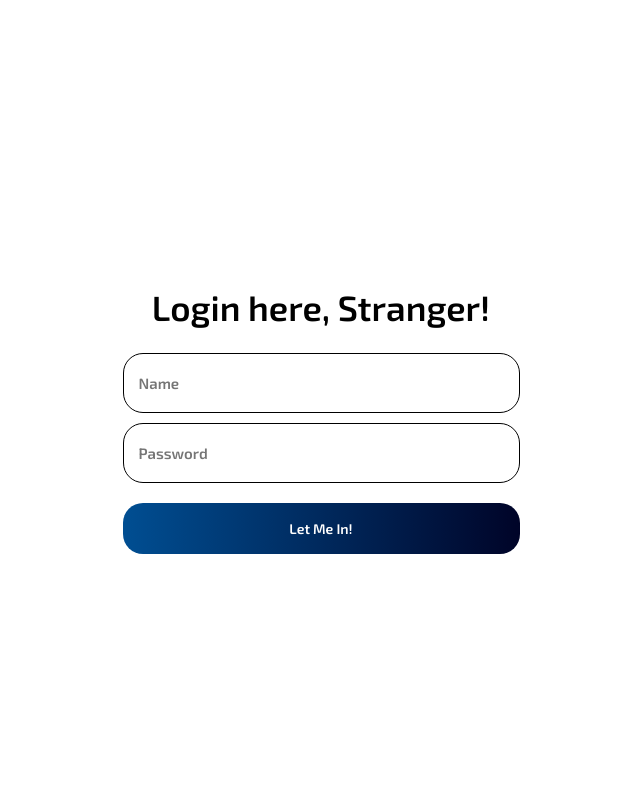
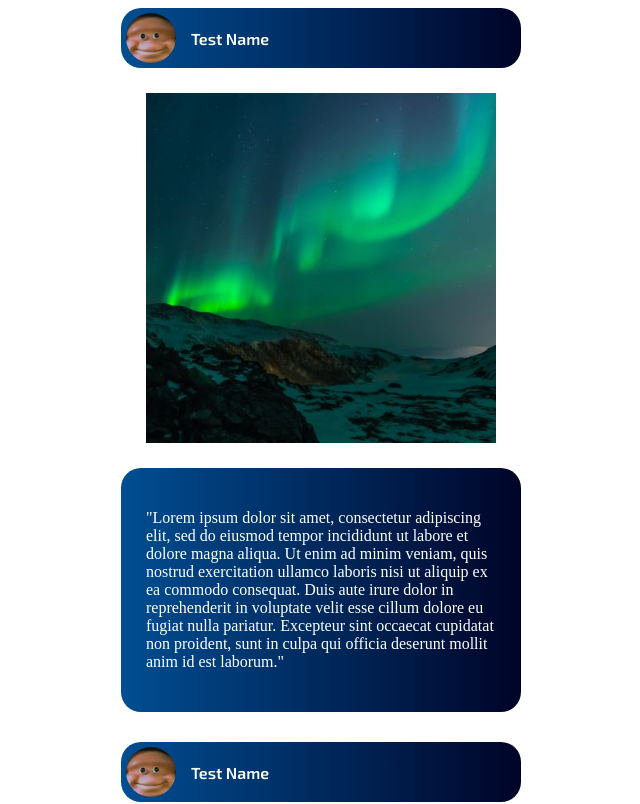
Before and after one commit to saxplayer1/gunscope, a React (Create React App) app: page / in a window 1280 px wide. Shown: the top 804 px of the page, without its empty margins (319-959 px from the left). Built offline with nearby package versions, Linux system fonts and the light colour scheme; what gun would draw is missing.

Commit message:
likes and download

```diff
--- a/package.json
+++ b/package.json
@@ -3,6 +3,10 @@
   "version": "0.1.0",
   "private": true,
   "dependencies": {
+    "@fortawesome/fontawesome-svg-core": "^6.2.0",
+    "@fortawesome/free-regular-svg-icons": "^6.2.0",
+    "@fortawesome/free-solid-svg-icons": "^6.2.0",
+    "@fortawesome/react-fontawesome": "^0.2.0",
     "@reduxjs/toolkit": "^1.8.4",
     "@testing-library/jest-dom": "^5.16.5",
     "@testing-library/react": "^13.3.0",
--- a/public/index.html
+++ b/public/index.html
@@ -1,23 +1,27 @@
 <!DOCTYPE html>
 <html lang="en">
 <head>
-    <meta charset="utf-8" />
-    <link rel="icon" href="%PUBLIC_URL%/favicon.ico" />
+    <meta charset="utf-8"/>
+    <link rel="icon" href="%PUBLIC_URL%/favicon.ico"/>
     <link rel="preconnect" href="https://fonts.googleapis.com">
     <link rel="preconnect" href="https://fonts.gstatic.com" crossorigin>
     <link href="https://fonts.googleapis.com/css2?family=Exo+2:wght@600&display=swap" rel="stylesheet">
-    <meta name="viewport" content="width=device-width, initial-scale=1" />
-    <meta name="theme-color" content="#000000" />
+    <link href="https://maxcdn.bootstrapcdn.com/font-awesome/4.7.0/css/font-
+awesome.min.css" rel="stylesheet" integrity="sha384-
+wvfXpqpZZVQGK6TAh5PVlGOfQNHSoD2xbE+QkPxCAFlNEevoEH3Sl0sibVcOQVnN"
+          crossorigin="anonymous">
+    <meta name="viewport" content="width=device-width, initial-scale=1"/>
+    <meta name="theme-color" content="#000000"/>
     <meta
             name="description"
             content="Web site created using create-react-app"
     />
-    <link rel="apple-touch-icon" href="%PUBLIC_URL%/logo192.png" />
+    <link rel="apple-touch-icon" href="%PUBLIC_URL%/logo192.png"/>
     <!--
       manifest.json provides metadata used when your web app is installed on a
       user's mobile device or desktop. See https://developers.google.com/web/fundamentals/web-app-manifest/
     -->
-    <link rel="manifest" href="%PUBLIC_URL%/manifest.json" />
+    <link rel="manifest" href="%PUBLIC_URL%/manifest.json"/>
     <!--
       Notice the use of %PUBLIC_URL% in the tags above.
       It will be replaced with the URL of the `public` folder during the build.
--- a/src/components/post-card/post-card.css
+++ b/src/components/post-card/post-card.css
@@ -1,8 +1,12 @@
 @import url('https://fonts.googleapis.com/css2?family=Exo+2:wght@600&display=swap');
 
 .postCard {
+    position: relative;
     max-width: 400px;
     margin-bottom: 30px;
+    padding-left: 50px;
+    padding-right: 50px;
+    z-index: 50;
 }
 
 .postCard__header {
@@ -31,6 +35,7 @@
 }
 
 .postCard__post-image {
+    position: relative;
     object-fit: cover;
     margin: 25px;
     margin-left: auto;
@@ -38,6 +43,7 @@
     display: block;
     width: 350px;
     height: 350px;
+    z-index: 50;
 }
 
 .postCard__description {
@@ -50,3 +56,83 @@
     color: white;
     border-radius: 20px;
 }
+
+.like-btn {
+    display: flex;
+    align-items: center;
+    justify-content: center;
+    width: 40px;
+    height: 40px;
+    border-radius: 10px;
+    border: solid 2px #004e92;
+    cursor: pointer;
+    position: absolute;
+    top: 100px;
+    z-index: 1;
+}
+
+.like-icon {
+    height: 20px;
+    width: 20px;
+    transition: 0.6s;
+}
+
+.like-btn-empty:hover {
+    color: #d50000;
+}
+
+.like-btn-solid {
+    transition: 0.6s;
+    color: #d50000;
+}
+
+.postCard:hover .like-btn {
+     left: 30px;
+     transition: 0.3s ease-in;
+ }
+.postCard .like-btn {
+    left: 100px;
+    transition: 0.3s ease-in;
+}
+
+
+.download-btn {
+    display: flex;
+    align-items: center;
+    justify-content: center;
+    width: 40px;
+    height: 40px;
+    border-radius: 10px;
+    border: solid 2px #004e92;
+    cursor: pointer;
+    position: absolute;
+    top: 150px;
+    z-index: 1;
+}
+
+.download-icon {
+    height: 20px;
+    width: 20px;
+}
+
+.download-btn>a {
+    color: #515151;
+}
+
+.postCard:hover .download-btn {
+    left: 30px;
+    transition: 0.4s ease-in;
+}
+.postCard .download-btn {
+    left: 100px;
+    transition: 0.4s ease-in;
+}
+
+.download-btn-empty:hover {
+    color: #004e92;
+    transition: 0.2s ease-in;
+}
+.download-btn-empty {
+    color: #515151;
+    transition: 0.2s ease-in;
+}
--- a/src/components/post-card/post-card.js
+++ b/src/components/post-card/post-card.js
@@ -1,23 +1,54 @@
-import React from 'react';
+import React, {useState} from 'react';
 import pfp from '../../assets/pfp.jpg'
 import postImage from '../../assets/postImage.jpg'
 import './post-card.css';
+import {FontAwesomeIcon} from "@fortawesome/react-fontawesome";
+import * as SolidIcons from "@fortawesome/free-solid-svg-icons";
+import * as RegularIcons from "@fortawesome/free-regular-svg-icons"
 
 function PostCard() {
-    return(
+    const [liked, setLiked] = useState(true);
+    function switchLiked() {
+        setLiked(!liked)
+    }
+
+    return (
         <div className='postCard'>
+            <button className={"like-btn"} onClick={() => switchLiked()}>
+                {liked
+                    ? <FontAwesomeIcon
+                        className={"like-icon like-btn-empty"}
+                        icon={RegularIcons.faHeart}/>
+                    : <FontAwesomeIcon
+                        className={"like-icon like-btn-solid"}
+                        icon={SolidIcons.faHeart}/>
+                }
+            </button>
+            <button className={"download-btn"}>
+                <a download={"postImage.jpg"} href={postImage}>
+                    <FontAwesomeIcon
+                        className={"download-icon download-btn-empty"}
+                        icon={SolidIcons.faDownload}/>
+                </a>
+            </button>
             <div className='postCard__header'>
-                <img src={pfp} className='postCard__header-img' alt='pfp' />
+                <img src={pfp} className='postCard__header-img' alt='pfp'/>
                 <span className='postCard__header-name'>
                     Test Name
                 </span>
             </div>
-            <img src={postImage} className='postCard__post-image' alt='postImage' />
+            <img src={postImage} className='postCard__post-image' alt='postImage'/>
             <div className='postCard__description'>
                 <p>
-                "Lorem ipsum dolor sit amet, consectetur adipiscing elit, sed do eiusmod tempor incididunt ut labore et dolore magna aliqua. Ut enim ad minim veniam, quis nostrud exercitation ullamco laboris nisi ut aliquip ex ea commodo consequat. Duis aute irure dolor in reprehenderit in voluptate velit esse cillum dolore eu fugiat nulla pariatur. Excepteur sint occaecat cupidatat non proident, sunt in culpa qui officia deserunt mollit anim id est laborum."
+                    "Lorem ipsum dolor sit amet, consectetur adipiscing elit, sed do eiusmod tempor incididunt ut labore
+                    et dolore magna aliqua. Ut enim ad minim veniam, quis nostrud exercitation ullamco laboris nisi ut
+                    aliquip ex ea commodo consequat. Duis aute irure dolor in reprehenderit in voluptate velit esse
+                    cillum dolore eu fugiat nulla pariatur. Excepteur sint occaecat cupidatat non proident, sunt in
+                    culpa qui officia deserunt mollit anim id est laborum."
                 </p>
             </div>
+
+
         </div>
     )
 }
--- a/src/pages/App.js
+++ b/src/pages/App.js
@@ -17,7 +17,8 @@ function App() {
 
     return (
         <div className={"app"}>
-            {sessionStorage.getItem('recall') ? <PostsPage /> : <AuthPage />}
+            <PostsPage />
+            {/*{sessionStorage.getItem('recall') ? <PostsPage /> : <AuthPage />}*/}
         </div>
     )
 }
--- a/src/pages/PostsPage.js
+++ b/src/pages/PostsPage.js
@@ -9,11 +9,11 @@ function PostsPage() {
             <div>
                 <PostCard />
                 <PostCard />
-                <PostCard />
+                {/*<PostCard />*/}
             </div>
-            <div>
-                <PostCreation />
-            </div>
+            {/*<div>*/}
+            {/*    <PostCreation />*/}
+            {/*</div>*/}
         </div>
     )
 }
```
Also changed, not shown: 1 other file (tests, documents, lock files or other folders). Lines whose indentation alone changed are shown as unchanged.
